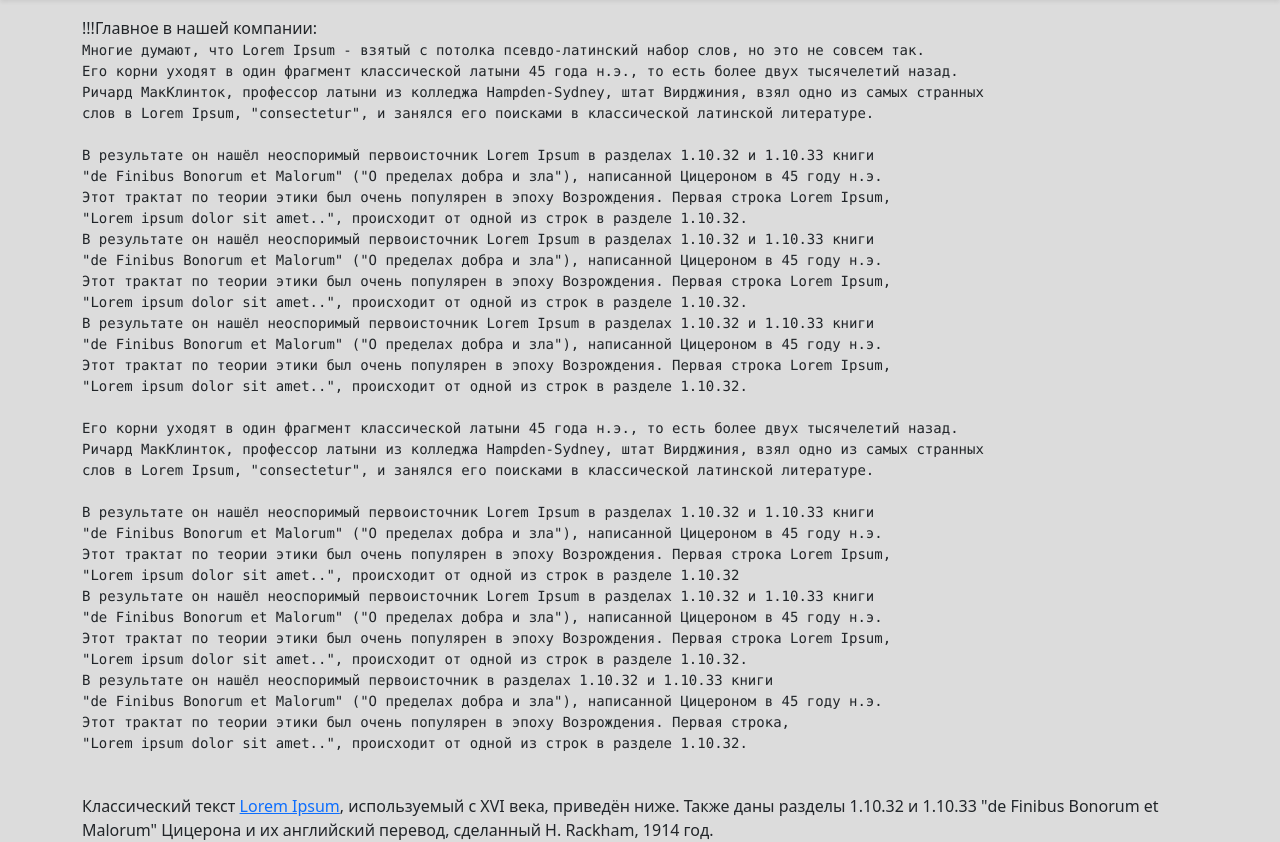
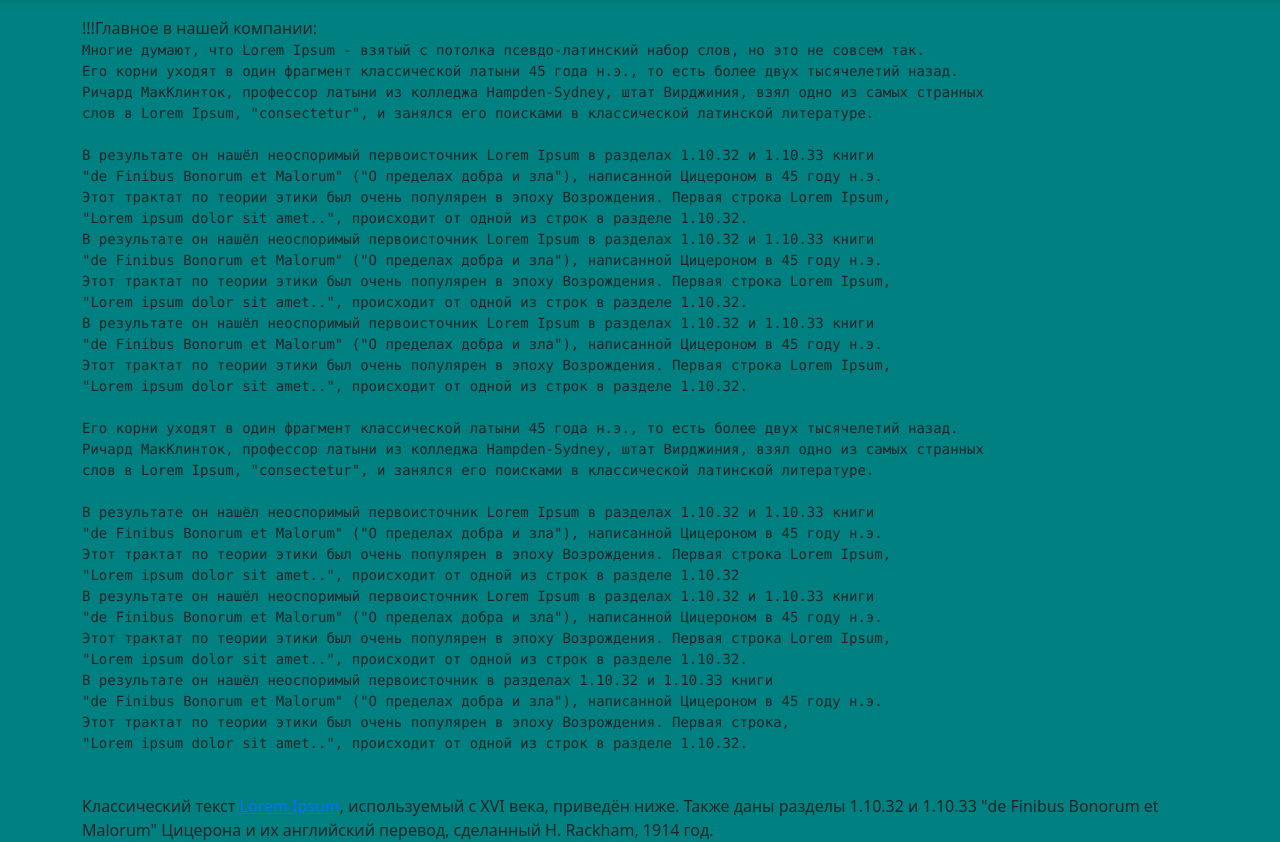
Before and after one commit to Anastasiia-Dolot/test_repository, a Django app: page /about/ in a window 1280 px wide. Shown: the part 71-913 px from the top of the page. Run offline with Django 3.2, Linux system fonts and the light colour scheme.

Commit message:
test webhook

```diff
--- a/journal/main/static/main/style.css
+++ b/journal/main/static/main/style.css
@@ -1,4 +1,4 @@
 body{
-background-color: #DCDCDC
-/*#008080*\
+background-color: #008080
+/*#DCDCDC*\
 }
```
